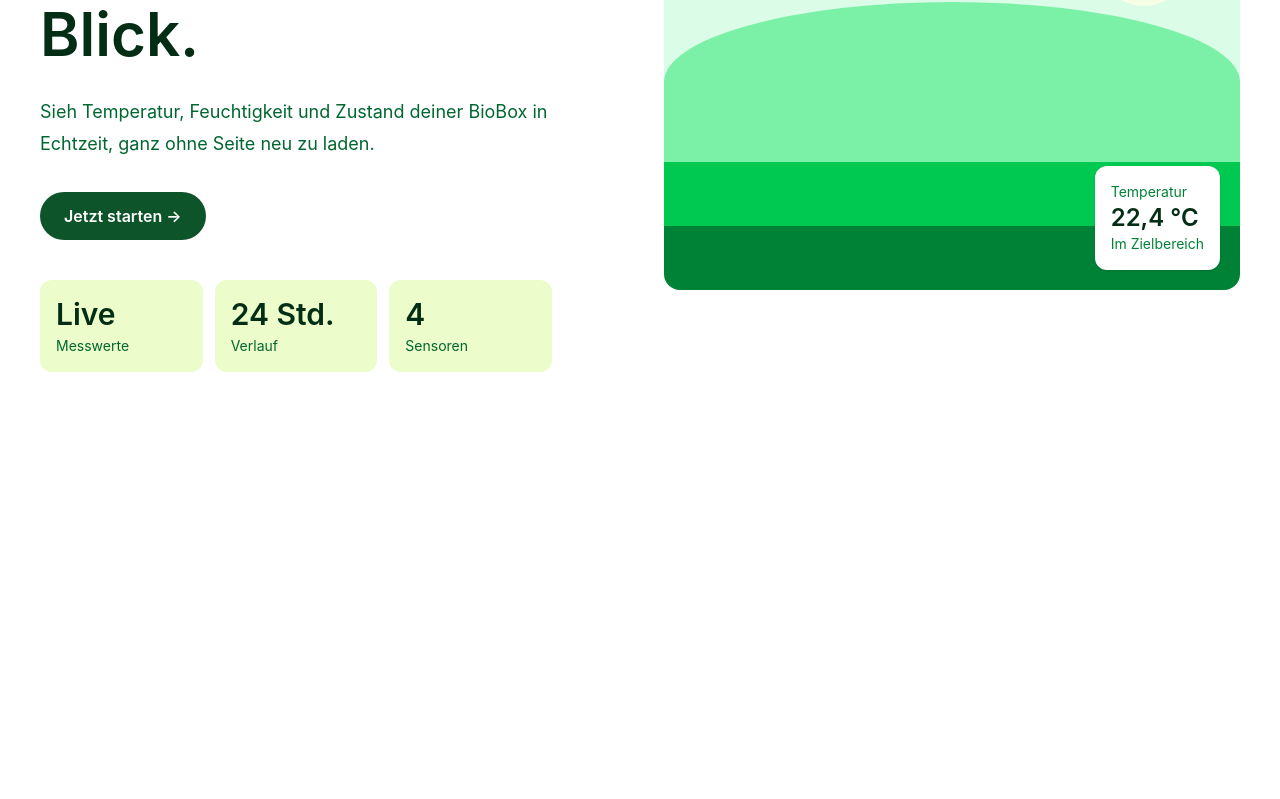
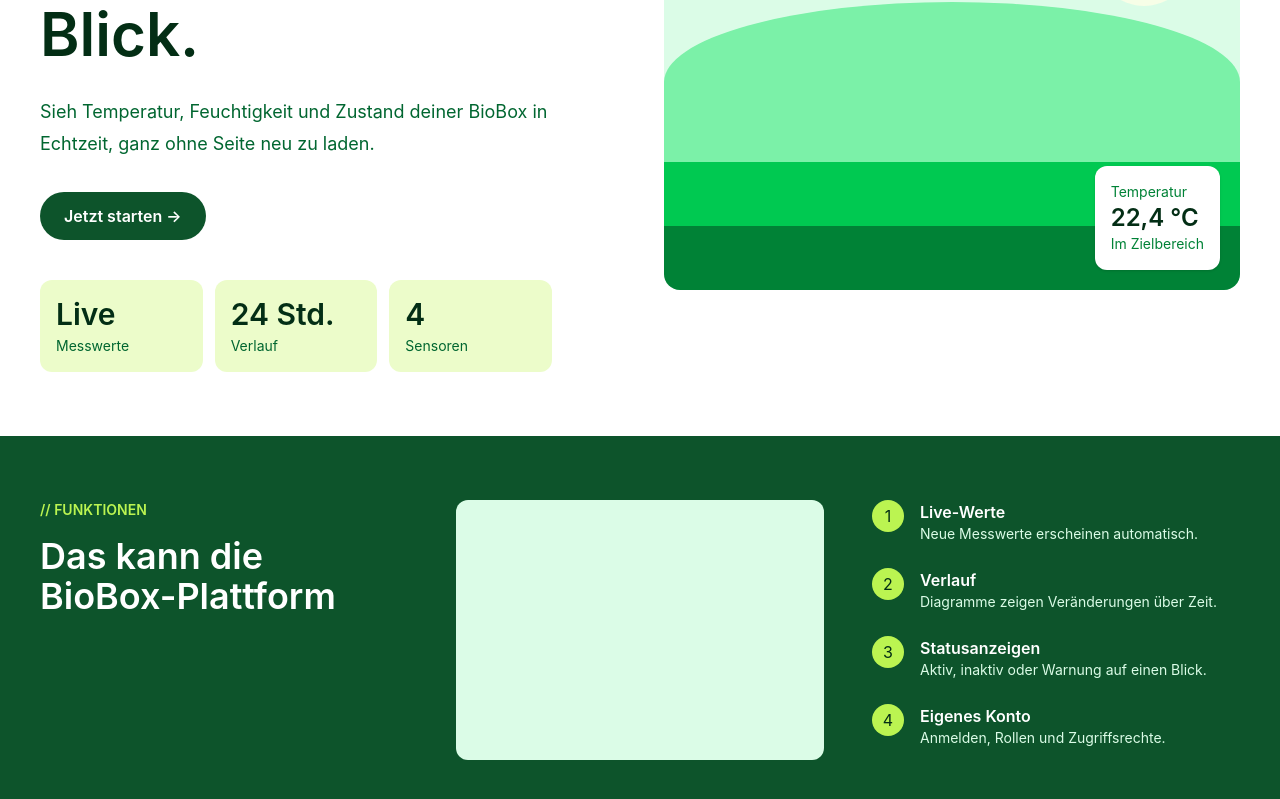
Before and after one commit to Dona-aa/BioBox-webplatform, a SvelteKit app: page / in a window 1280 px wide. Shown: the part 383-1182 px from the top of the page. Before the commit the page ends 819 px from the top, so only its background shows below. Built offline with nearby package versions, Linux system fonts and the light colour scheme; no server answers; the database is empty.

Commit message:
Add homepage features section

```diff
--- a/src/routes/+page.svelte
+++ b/src/routes/+page.svelte
@@ -94,3 +94,79 @@
 
     </section>
 </main>
+
+<section id="funktionen" class="bg-green-900 px-10 py-16 text-white">
+    <div class="mx-auto grid max-w-7xl gap-12 lg:grid-cols-3">
+
+        <div>
+            <p class="text-sm font-semibold text-lime-300">
+                // FUNKTIONEN
+            </p>
+
+            <h2 class="mt-4 text-4xl font-semibold">
+                Das kann die<br />
+                BioBox-Plattform
+            </h2>
+        </div>
+
+        <div class="min-h-[260px] rounded-xl bg-green-100">
+        </div>
+
+        <div class="flex flex-col gap-6">
+
+            <div class="flex gap-4">
+                <div class="flex h-8 w-8 shrink-0 items-center justify-center rounded-full bg-lime-300 text-green-950">
+                    1
+                </div>
+
+                <div>
+                    <h3 class="font-semibold">Live-Werte</h3>
+                    <p class="text-sm text-green-100">
+                        Neue Messwerte erscheinen automatisch.
+                    </p>
+                </div>
+            </div>
+
+            <div class="flex gap-4">
+                <div class="flex h-8 w-8 shrink-0 items-center justify-center rounded-full bg-lime-300 text-green-950">
+                    2
+                </div>
+
+                <div>
+                    <h3 class="font-semibold">Verlauf</h3>
+                    <p class="text-sm text-green-100">
+                        Diagramme zeigen Veränderungen über Zeit.
+                    </p>
+                </div>
+            </div>
+
+            <div class="flex gap-4">
+                <div class="flex h-8 w-8 shrink-0 items-center justify-center rounded-full bg-lime-300 text-green-950">
+                    3
+                </div>
+
+                <div>
+                    <h3 class="font-semibold">Statusanzeigen</h3>
+                    <p class="text-sm text-green-100">
+                        Aktiv, inaktiv oder Warnung auf einen Blick.
+                    </p>
+                </div>
+            </div>
+
+            <div class="flex gap-4">
+                <div class="flex h-8 w-8 shrink-0 items-center justify-center rounded-full bg-lime-300 text-green-950">
+                    4
+                </div>
+
+                <div>
+                    <h3 class="font-semibold">Eigenes Konto</h3>
+                    <p class="text-sm text-green-100">
+                        Anmelden, Rollen und Zugriffsrechte.
+                    </p>
+                </div>
+            </div>
+
+        </div>
+
+    </div>
+</section>
```
